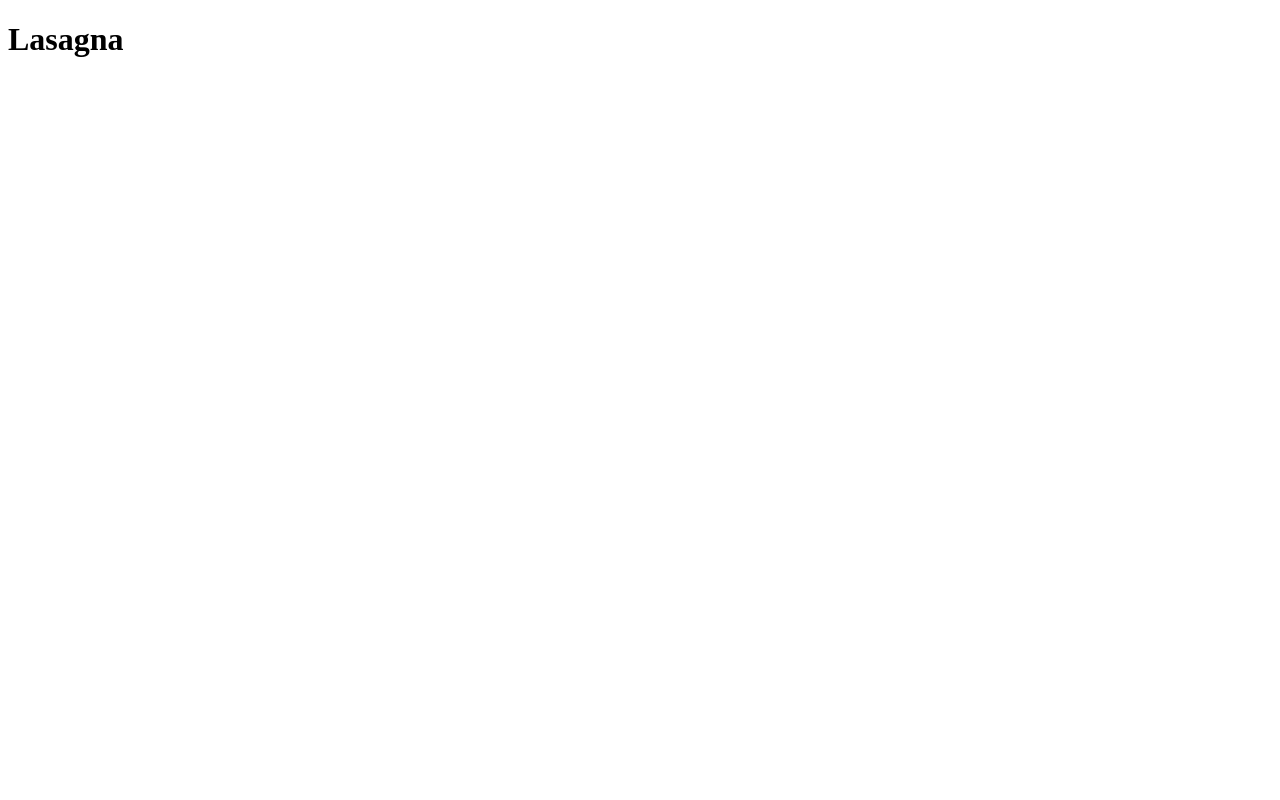
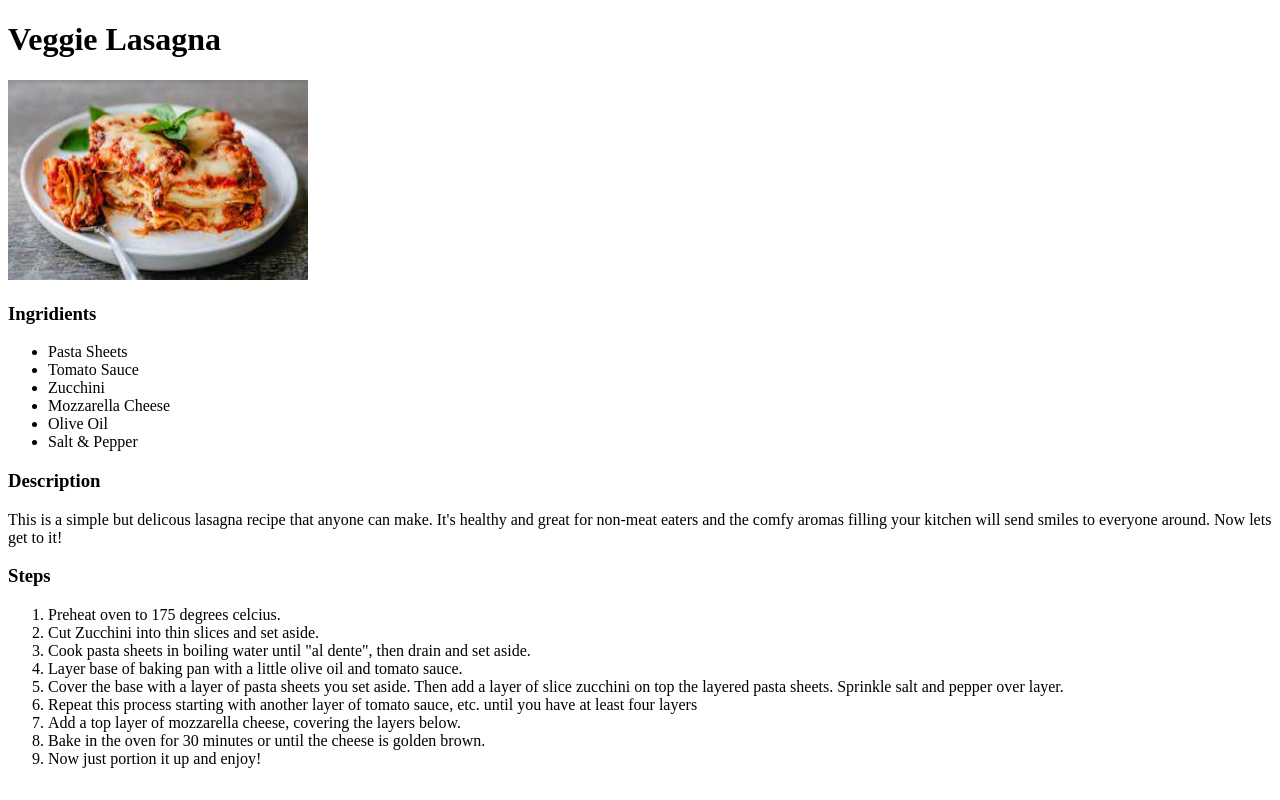
Before and after one commit to BakedPY/odin-recipes, a plain HTML site: page recipes/lasagna.html in a window 1280 px wide. Drawn offline with Linux system fonts and the light colour scheme.

```diff
--- a/recipes/lasagna.html
+++ b/recipes/lasagna.html
@@ -5,11 +5,53 @@
   <meta charset="UTF-8">
   <meta http-equiv="X-UA-Compatible" content="IE=edge">
   <meta name="viewport" content="width=device-width, initial-scale=1.0">
-  <title>Lasagna</title>
+  <title>Veggie Lasagna</title>
 </head>
 
 <body>
-  <h1>Lasagna</h1>
+  <div>
+    <h1 class="recipe-title"> Veggie Lasagna</h1>
+  </div>
+  <div class="left">
+    <img src="/images/lasagna.jpeg" height="200" width="300">
+    <div class="ingredients-container">
+      <h3>Ingridients</h3>
+      <ul>
+        <li>Pasta Sheets</li>
+        <li>Tomato Sauce</li>
+        <li>Zucchini</li>
+        <li>Mozzarella Cheese</li>
+        <li>Olive Oil</li>
+        <li>Salt & Pepper</li>
+      </ul>
+    </div>
+  </div>
+  <div class="right">
+    <div class="right-top">
+      <h3>Description</h3>
+      <p>This is a simple but delicous lasagna recipe that anyone can make. It's healthy and great for non-meat eaters
+        and the comfy aromas filling your kitchen will send smiles to everyone around. Now lets get to it!
+      </p>
+    </div>
+    <div class="steps-container">
+      <h3>Steps</h3>
+      <ol>
+
+        <li>Preheat oven to 175 degrees celcius.</li>
+        <li>Cut Zucchini into thin slices and set aside.</li>
+        <li>Cook pasta sheets in boiling water until "al dente", then drain and set aside.</li>
+        <li>Layer base of baking pan with a little olive oil and tomato sauce.</li>
+        <li>Cover the base with a layer of pasta sheets you set aside. Then add a layer of slice zucchini on top the
+          layered pasta sheets. Sprinkle salt and pepper over layer.</li>
+        <li>Repeat this process starting with another layer of tomato sauce, etc. until you have at least four layers
+        </li>
+        <li>Add a top layer of mozzarella cheese, covering the layers below.</li>
+        <li>Bake in the oven for 30 minutes or until the cheese is golden brown.</li>
+        <li>Now just portion it up and enjoy!</li>
+
+      </ol>
+    </div>
+  </div>
 </body>
 
 </html>
```
Also changed, not shown: index.html (+20 -2 lines), recipes/eggsandrice.html (added, +50 -0 lines), recipes/sushi.html (added, +53 -0 lines), images/eggs and rice.jpeg (renamed from recipes/images/eggs and rice.jpeg), images/lasagna.jpeg (renamed from recipes/images/lasagna.jpeg), images/sushi.jpeg (renamed from recipes/images/sushi.jpeg).
